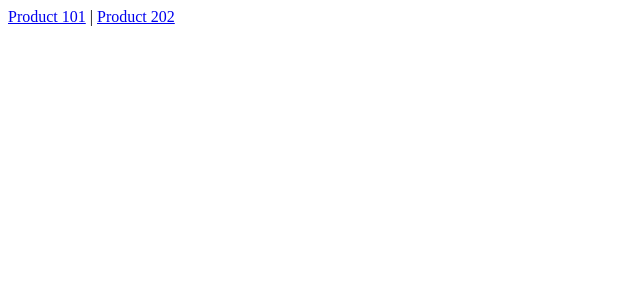
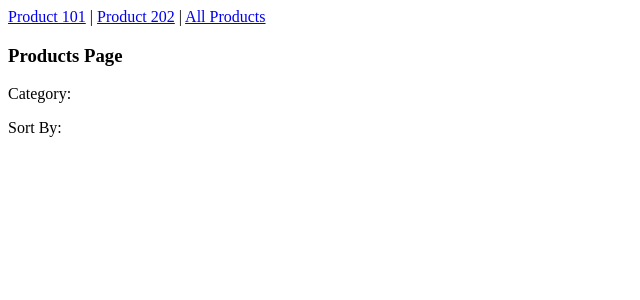
Before and after one commit to Rishab-RajHR/Angular-21, an Angular app: page /products in a window 1280 px wide. Before the commit this address led to /. Shown: the top 300 px of the page, without its empty margins (0-640 px from the left). Built offline with nearby package versions, Linux system fonts and the light colour scheme.

Commit message:
Query Params

```diff
--- a/src/app/app.html
+++ b/src/app/app.html
@@ -1,4 +1,5 @@
 <a routerLink="/product/101">Product 101</a> |
-<a routerLink="/product/202">Product 202</a>
+<a routerLink="/product/202">Product 202</a> |
+<a [routerLink]="['/products']" [queryParams]="{ category:'mobile', sort:'price'}">All Products</a>
 
 <router-outlet></router-outlet>
--- a/src/app/app.routes.ts
+++ b/src/app/app.routes.ts
@@ -1,6 +1,8 @@
 import { Routes } from '@angular/router';
 import { ProductComp } from './product-comp/product-comp';
+import { ProductsComp } from './products-comp/products-comp';
 
 export const routes: Routes = [
-    { path: 'product/:id', component: ProductComp}
+    { path: 'product/:id', component: ProductComp},
+    { path: 'products', component: ProductsComp}
 ];
--- a/src/app/product-comp/product-comp.ts
+++ b/src/app/product-comp/product-comp.ts
@@ -8,7 +8,7 @@
   templateUrl: './product-comp.html',
 })
 export class ProductComp {
-     productId: string;
+     productId!: string;
 
      constructor( private route: ActivatedRoute) {
         // this.productId = this.route.snapshot.paramMap.get('id') || '';
--- /dev/null
+++ b/src/app/products-comp/products-comp.html
@@ -0,0 +1,3 @@
+<h3>Products Page</h3>
+<p>Category: {{ category }}</p>
+<p>Sort By: {{ sort }}</p>
--- /dev/null
+++ b/src/app/products-comp/products-comp.ts
@@ -0,0 +1,20 @@
+import { Component } from '@angular/core';
+import { ActivatedRoute } from '@angular/router';
+
+@Component({
+  imports: [],
+  selector: 'app-products-comp',
+  styleUrl: './products-comp.css',
+  templateUrl: './products-comp.html',
+})
+export class ProductsComp {
+    category: string | null = null;
+    sort: string | null = null;
+
+    constructor( private route: ActivatedRoute) {
+        this.route.queryParamMap.subscribe( params => {
+             this.category = params.get('category');
+             this.sort = params.get('sort');
+        })
+    }
+}
```
Also changed, not shown: src/app/products-comp/products-comp.css (added), 1 other file (tests, documents, lock files or other folders).
